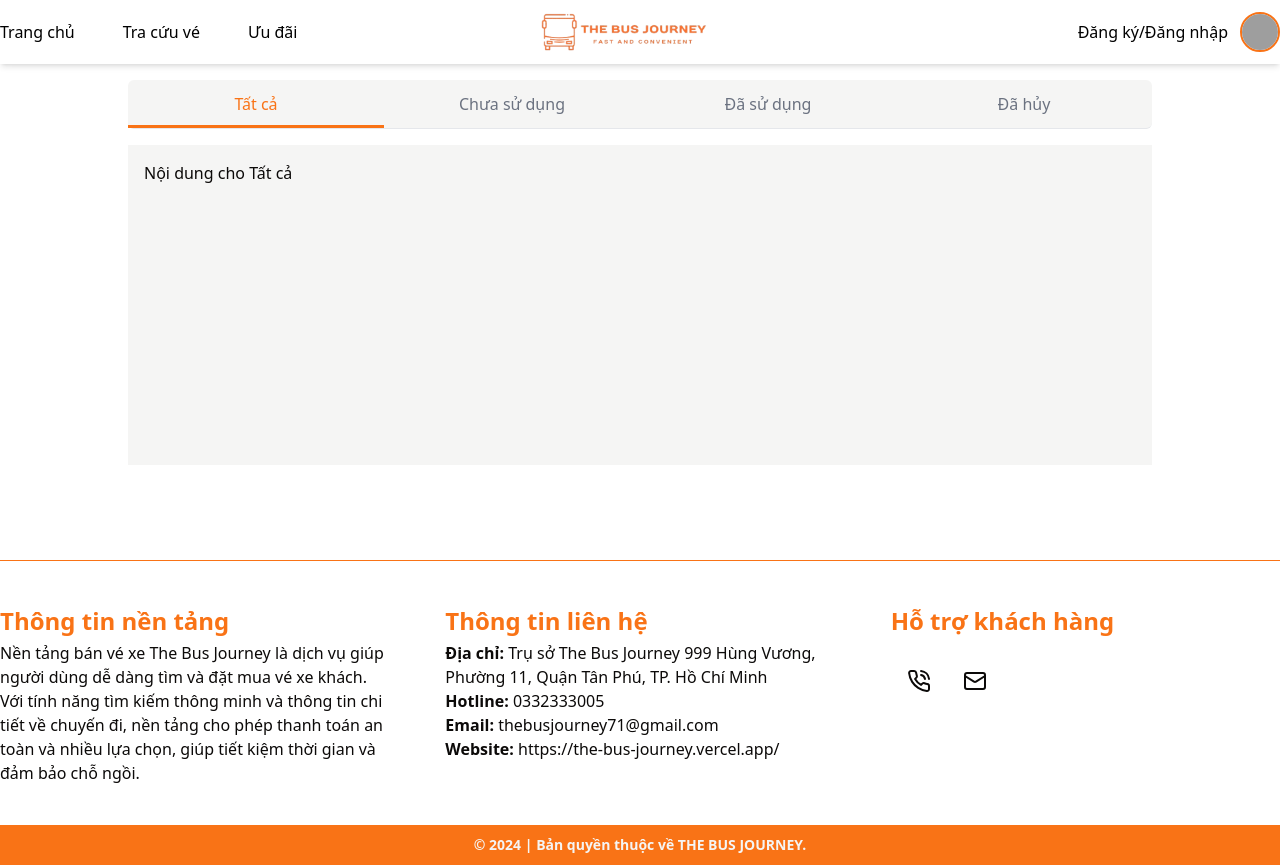
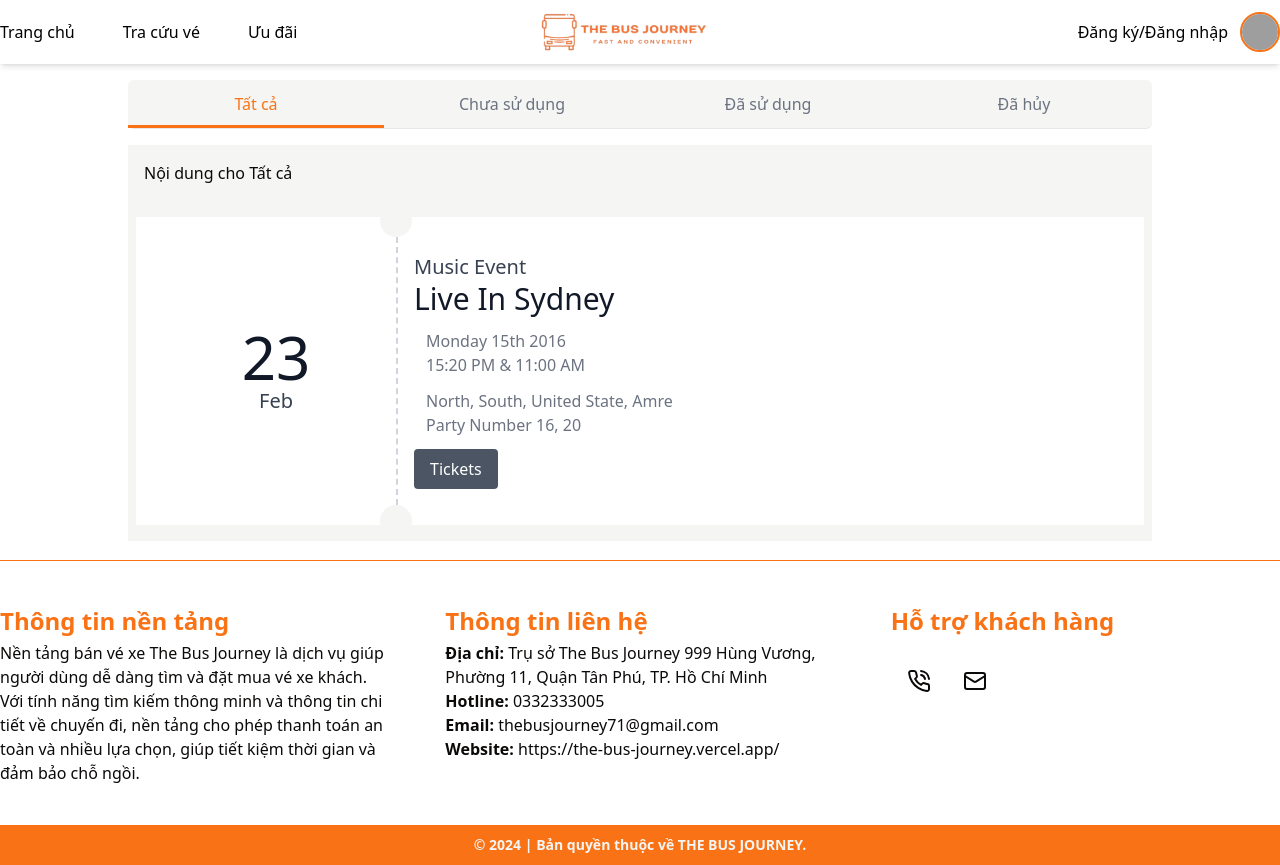
Before and after one commit to truongduytven/SWD392-FrontEnd, a React (Vite) app: page /myticket in a window 1280 px wide. Built offline with nearby package versions, Linux system fonts and the light colour scheme; grey boxes are pictures that could not be loaded.

Commit message:
fix: add ticket ui for list vecuatoi

```diff
--- /dev/null
+++ b/src/components/local/myticket/Ticket.tsx
@@ -0,0 +1,39 @@
+import React from 'react'
+
+function Ticket() {
+  return (
+    <div className=' max-w-screen-xl mx-auto overflow-hidden'>
+      <div className='flex flex-wrap bg-white p-5 mx-2 my-4'>
+        <div className='relative flex flex-col justify-center items-center w-1/4 p-4 border-r-2 border-dashed  border-gray-300'>
+          <h2 className='text-6xl text-center text-gray-900'>23</h2>
+          <p className='text-center text-xl text-gray-700'>Feb</p>
+          <span className='absolute -top-4 right-0 transform translate-x-1/2 -translate-y-1/2 bg-muted rounded-full p-4'></span>
+          <span className='absolute -bottom-4 right-0 transform translate-x-1/2 translate-y-1/2 bg-muted rounded-full p-4'></span>
+        </div>
+        <div className=' w-3/4 p-4'>
+          <p className='text-xl text-gray-700'>Music Event</p>
+          <h2 className='text-3xl text-gray-900 mb-3'>Live In Sydney</h2>
+          <div className='flex items-center mb-3'>
+            <div className='text-xl text-gray-600 mr-3'>
+              <i className='fa fa-table'></i>
+            </div>
+            <p className='text-gray-500'>
+              Monday 15th 2016 <br /> 15:20 PM & 11:00 AM
+            </p>
+          </div>
+          <div className='flex items-center mb-3'>
+            <div className='text-xl text-gray-600 mr-3'>
+              <i className='fa fa-map-marker'></i>
+            </div>
+            <p className='text-gray-500'>
+              North, South, United State, Amre <br /> Party Number 16, 20
+            </p>
+          </div>
+          <button className='bg-gray-600 text-white py-2 px-4 rounded'>Tickets</button>
+        </div>
+      </div>
+    </div>
+  )
+}
+
+export default Ticket
--- a/src/pages/MyTicketPage.tsx
+++ b/src/pages/MyTicketPage.tsx
@@ -1,4 +1,5 @@
 import React, { useState } from 'react'
+import Ticket from '@/components/local/myticket/Ticket'
 const tabs = [
   { id: 1, label: 'Tất cả' },
   { id: 2, label: 'Chưa sử dụng' },
@@ -12,7 +13,7 @@ type TabContentProps = {
 }
 
 const TabContent: React.FC<TabContentProps> = ({ content, isActive }) => (
-  <div className={`w-full bg-muted border-md min-h-80 p-4 ${isActive ? 'block' : 'hidden'} absolute`}>
+  <div className={`w-full  border-md p-4 ${isActive ? 'block' : 'hidden'}`}>
     <p>{content}</p>
   </div>
 )
@@ -39,11 +40,14 @@ function MyTicketPage() {
           style={{ width: `calc(100% / ${tabs.length})`, transform: `translateX(${(activeTab - 1) * 100}%)` }}
         />
       </div>
-      <div className='relative mt-4 '>
+
+      <div className='mt-4 bg-muted '>
         {tabs.map((tab) => (
           <TabContent key={tab.id} content={`Nội dung cho ${tab.label}`} isActive={activeTab === tab.id} />
         ))}
+        <Ticket/>
       </div>
+
     </div>
   )
 }
```
